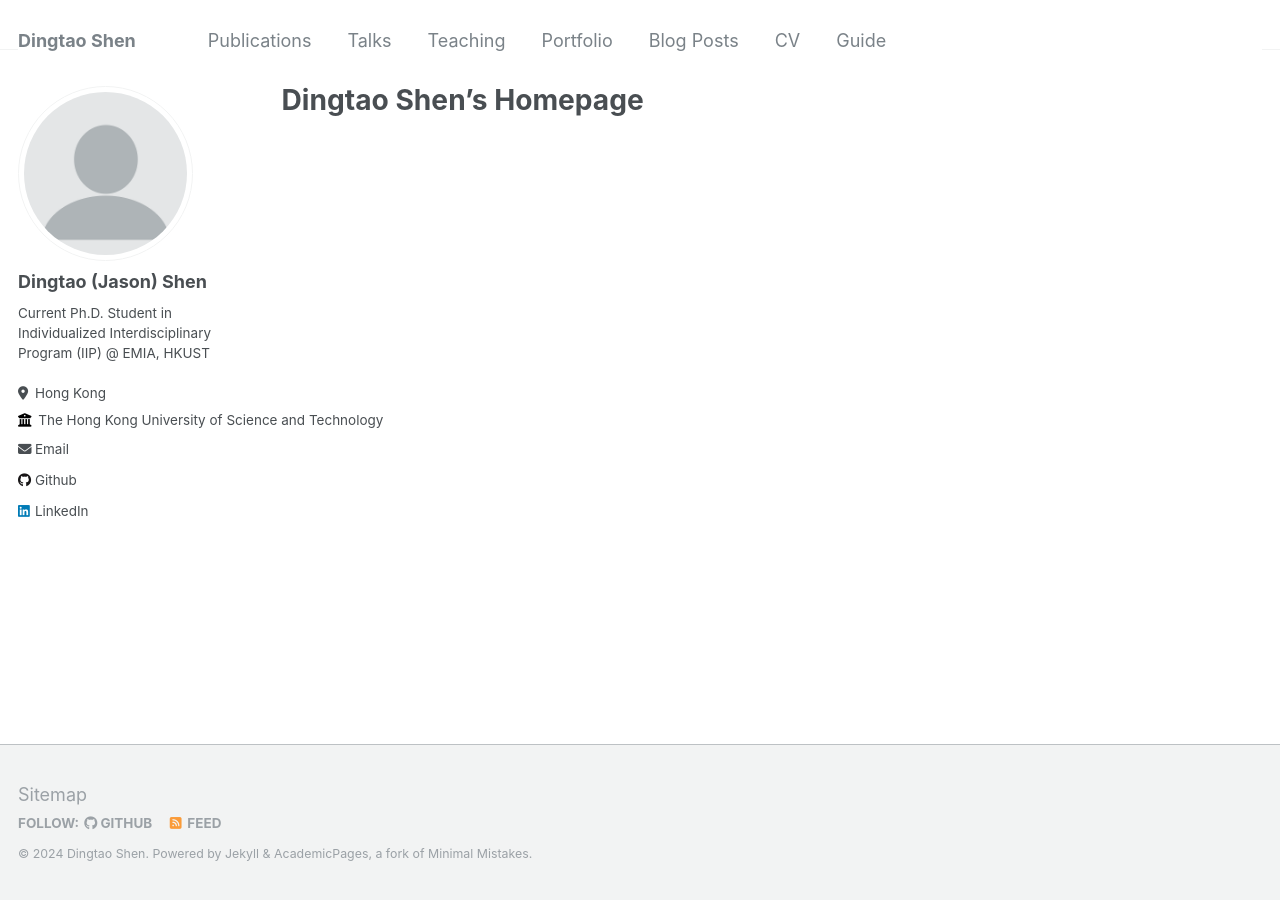
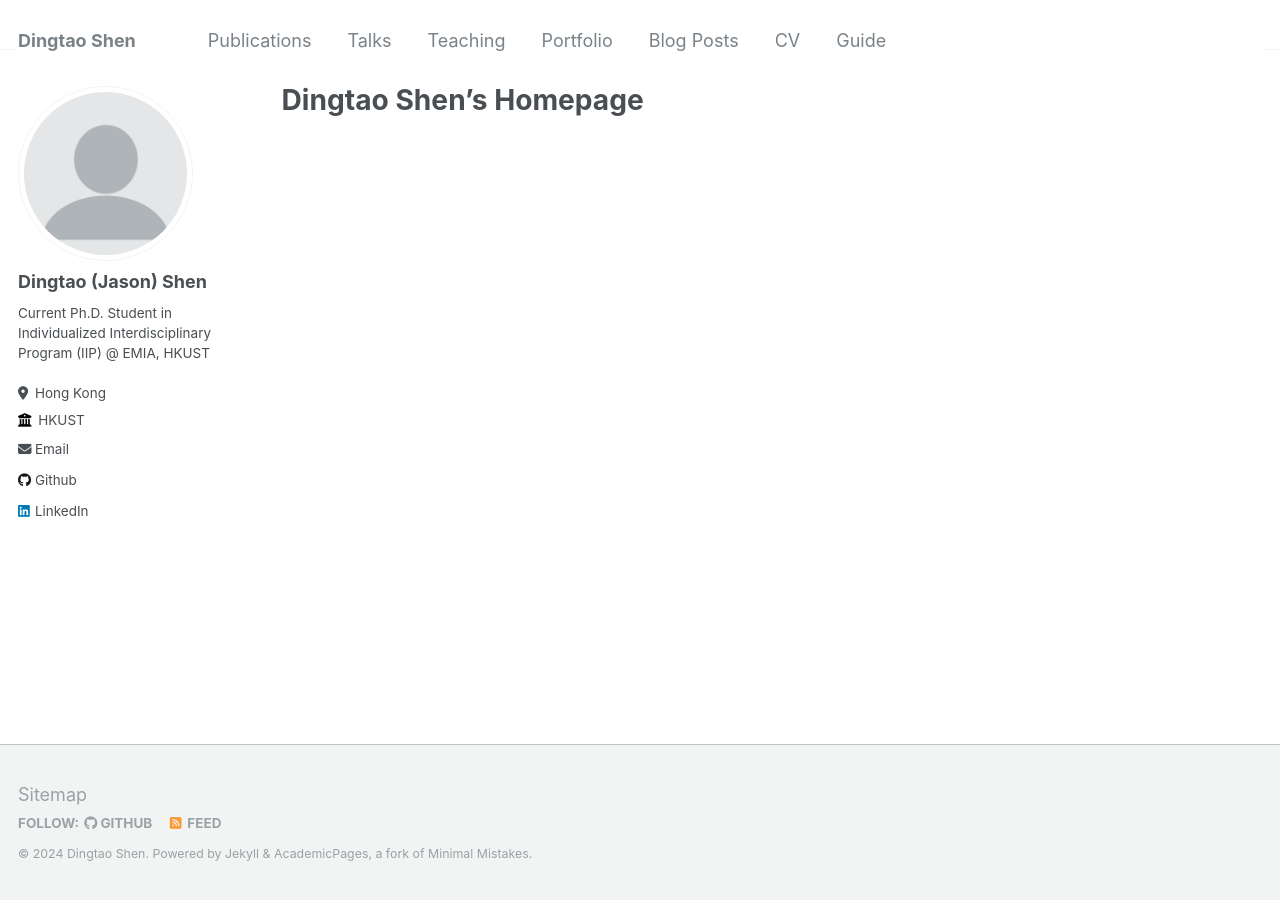
Before and after one commit to dingtao-shen/dingtao-shen.github.io, a Jekyll site: the page built from _pages/about.md, in a window 1280 px wide. Built offline with Jekyll 4.4.1, drawn with Linux system fonts in a browser that asks for light colours.

Commit message:
Update _config.yml

```diff
--- a/_config.yml
+++ b/_config.yml
@@ -26,7 +26,7 @@ author:
   pronouns         : # example: "she/her"
   bio              : "Current Ph.D. Student in Individualized Interdisciplinary Program (IIP) @ EMIA, HKUST"
   location         : "Hong Kong"
-  employer         : "The Hong Kong University of Science and Technology"
+  employer         : "HKUST"
   uri              : # URL
   email            : "dingtao.shen@connect.ust.hk"
 
```
